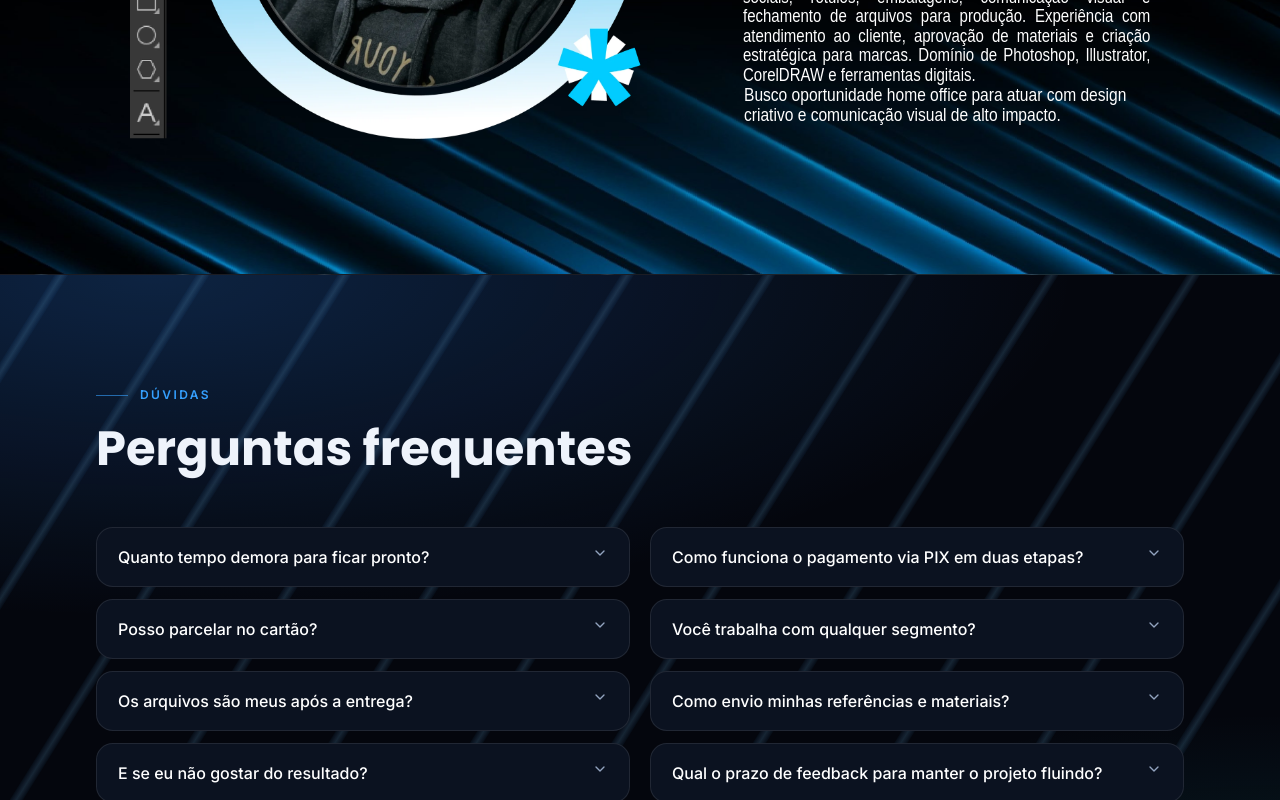
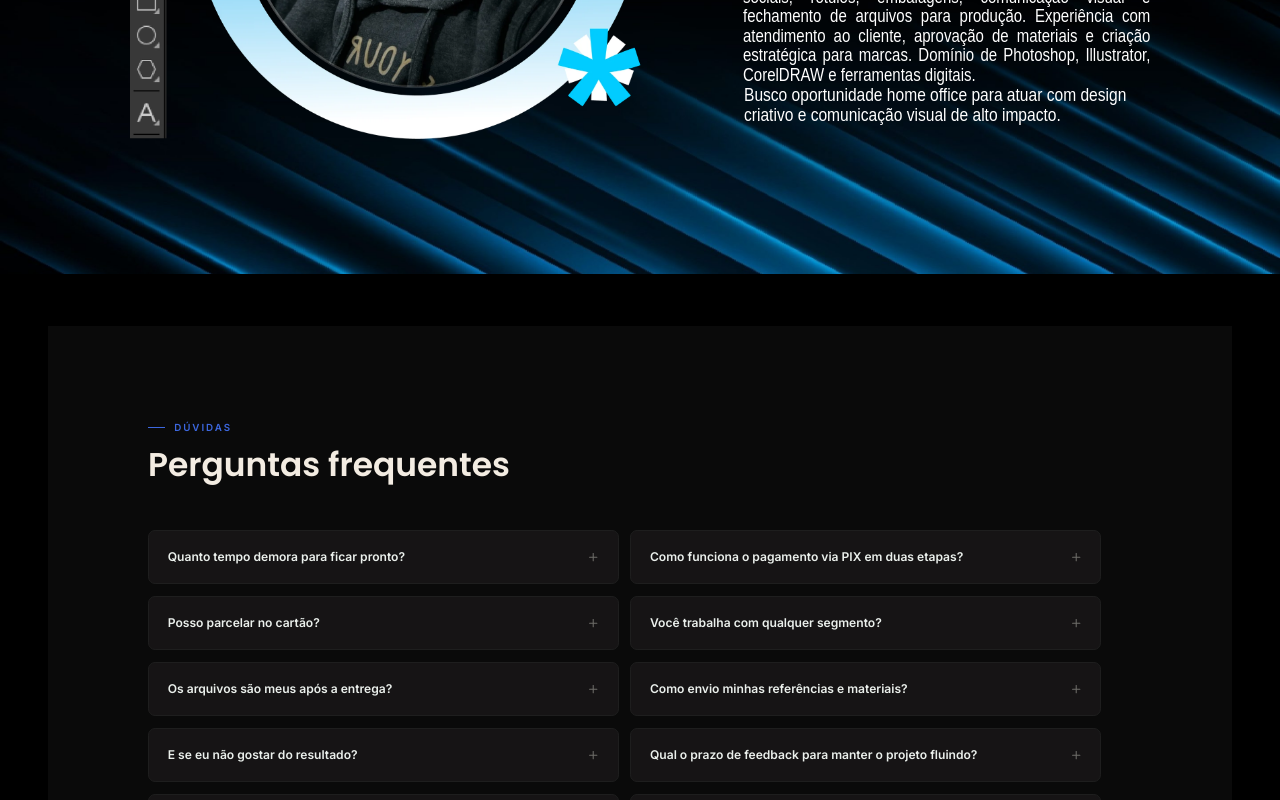
Before and after one commit to joaosanttosdev/site-deeh2, a Next.js app: page / in a window 1280 px wide. Shown: the part 3253-4053 px from the top of the page. Built offline with nearby package versions, Linux system fonts and the light colour scheme.

Commit message:
fix: arrumado FAQ para ficar igual a referencia do desing

```diff
--- a/components/site/faq.tsx
+++ b/components/site/faq.tsx
@@ -1,12 +1,19 @@
+import { Plus } from "lucide-react";
+
 import {
   Accordion,
   AccordionContent,
   AccordionItem,
   AccordionTrigger,
 } from "@/components/ui/accordion";
-import { SectionHeading } from "@/components/site/section-heading";
 import { faq } from "@/lib/site";
 
+/*
+ * Mobile first; a partir de `xl` segue as medidas da prancheta de 1440×810
+ * do design em `--u` (1 px do design, escala com a tela até 1920px). Aqui o
+ * layout fica em fluxo normal (não absoluto) porque os itens abrem e mudam
+ * de altura.
+ */
 function Column({
   items,
   idPrefix,
@@ -15,17 +22,25 @@ function Column({
   idPrefix: string;
 }) {
   return (
-    <Accordion type="single" collapsible className="flex flex-col gap-3">
+    <Accordion
+      type="single"
+      collapsible
+      className="flex flex-col gap-3 xl:gap-[calc(13*var(--u))]"
+    >
       {items.map((item, index) => (
         <AccordionItem
           key={item.q}
           value={`${idPrefix}-${index}`}
-          className="rounded-xl border border-border bg-card px-5 not-last:border-b"
+          className="rounded-lg border border-[#1e1e1e] bg-[#161415] px-5 not-last:border-b xl:rounded-[calc(8*var(--u))] xl:px-[calc(20*var(--u))]"
         >
-          <AccordionTrigger className="py-4 text-base font-medium text-white hover:no-underline">
+          <AccordionTrigger className="items-center gap-4 py-5 text-[0.95rem] font-semibold text-[#ebf0ec] hover:no-underline **:data-[slot=accordion-trigger-icon]:hidden xl:min-h-[calc(59*var(--u))] xl:py-[calc(10*var(--u))] xl:text-[calc(13.6*var(--u))]">
             {item.q}
+            <Plus
+              aria-hidden
+              className="ml-auto size-4 shrink-0 text-[#6f6e6a] transition-transform duration-200 group-aria-expanded/accordion-trigger:rotate-45 xl:mr-[calc(-1*var(--u))] xl:size-[calc(14*var(--u))]"
+            />
           </AccordionTrigger>
-          <AccordionContent className="pb-5 text-sm leading-relaxed text-muted-foreground">
+          <AccordionContent className="pb-5 text-sm leading-relaxed text-[#a3a3a3] xl:pb-[calc(20*var(--u))] xl:text-[calc(14*var(--u))]">
             {item.a}
           </AccordionContent>
         </AccordionItem>
@@ -42,14 +57,25 @@ export function Faq() {
   return (
     <section
       id="duvidas"
-      className="bg-streaks scroll-mt-24 border-t border-border py-20 lg:py-28"
+      className="@container scroll-mt-20 bg-black px-4 py-10 sm:px-6 sm:py-14 xl:p-0"
     >
-      <div className="mx-auto max-w-6xl px-5 lg:px-8">
-        <SectionHeading eyebrow="Dúvidas" title="Perguntas frequentes" />
+      <div className="mx-auto [--u:calc(min(100cqw,1920px)/1440)] xl:w-[calc(1440*var(--u))] xl:py-[calc(59*var(--u))]">
+        <div className="mx-auto max-w-6xl rounded-xl bg-[#0a0a0a] px-5 py-12 sm:px-10 sm:py-16 xl:mx-0 xl:ml-[calc(54.5*var(--u))] xl:min-h-[calc(692*var(--u))] xl:w-[calc(1331*var(--u))] xl:max-w-none xl:rounded-none xl:pt-[calc(106*var(--u))] xl:pr-[calc(147*var(--u))] xl:pb-[calc(60*var(--u))] xl:pl-[calc(112*var(--u))]">
+          <p className="flex items-center gap-3 text-xs font-semibold tracking-[0.2em] text-[#3d68e0] uppercase xl:gap-[calc(10*var(--u))] xl:text-[calc(11*var(--u))]">
+            <span
+              aria-hidden
+              className="h-px w-8 bg-[#3d68e0] xl:h-[max(1px,calc(1*var(--u)))] xl:w-[calc(19.5*var(--u))]"
+            />
+            Dúvidas
+          </p>
+          <h2 className="mt-4 font-heading text-[2rem] leading-tight font-semibold text-[#f3ece2] sm:text-4xl xl:mt-[calc(12*var(--u))] xl:text-[calc(37*var(--u))]">
+            Perguntas frequentes
+          </h2>
 
-        <div className="mt-12 grid items-start gap-3 md:grid-cols-2 md:gap-5">
-          <Column items={left} idPrefix="l" />
-          <Column items={right} idPrefix="r" />
+          <div className="mt-10 grid items-start gap-3 md:grid-cols-2 md:gap-[13px] xl:mt-[calc(50*var(--u))] xl:gap-[calc(13*var(--u))]">
+            <Column items={left} idPrefix="l" />
+            <Column items={right} idPrefix="r" />
+          </div>
         </div>
       </div>
     </section>
```
